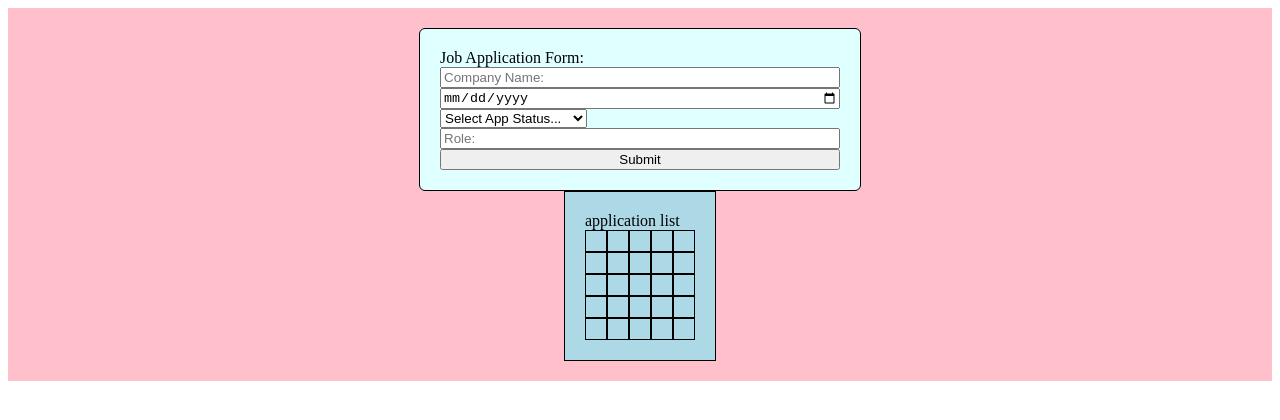
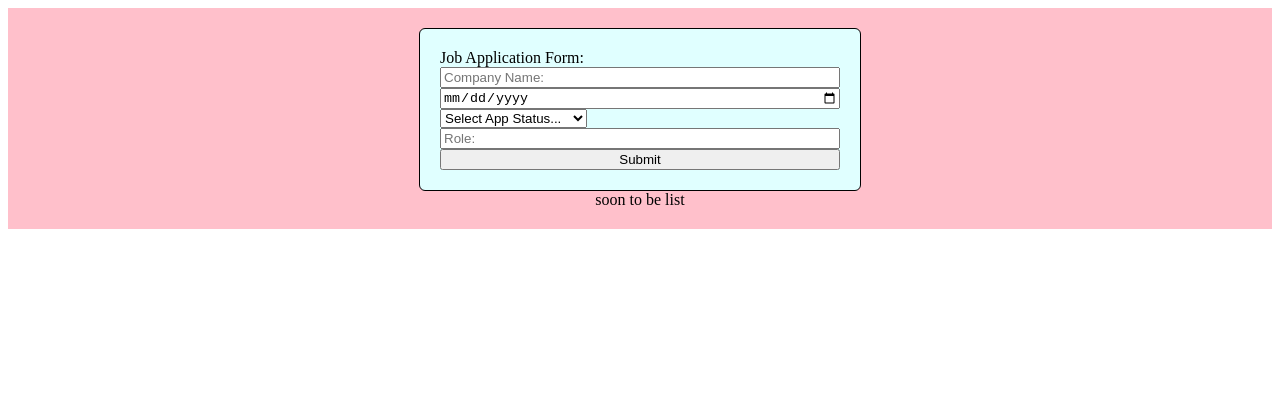
Before and after one commit to Saagmehta97/job-app-tracker, a React app in the folder client/: page /users/dashboard in a window 1280 px wide. Shown: the top 420 px of the page. Built offline with nearby package versions, Linux system fonts and the light colour scheme.

Commit message:
Create application-list and application-card components and start redux store

```diff
--- /dev/null
+++ b/client/src/components/application-list-component/application-list.jsx
@@ -0,0 +1,9 @@
+import React from "react";
+
+export default function ApplicationList() {
+    return (
+        <div>
+            soon to be list
+        </div>
+    )
+}
--- a/client/src/components/dashboard.jsx
+++ b/client/src/components/dashboard.jsx
@@ -1,5 +1,6 @@
 import React from 'react';
 import { useState } from 'react';
+import ApplicationList from './application-list-component/application-list.jsx'
 
 const dashboard = () => {
   const [dateApplied, setDateApplied] = useState('');
@@ -54,44 +55,7 @@ const dashboard = () => {
             </button>
           </form>
         </div>
-        <div className='app_list'>
-          application list
-          <div class='row'>
-            <div class='cell'></div>
-            <div class='cell'></div>
-            <div class='cell'></div>
-            <div class='cell'></div>
-            <div class='cell'></div>
-          </div>
-          <div class='row'>
-            <div class='cell'></div>
-            <div class='cell'></div>
-            <div class='cell'></div>
-            <div class='cell'></div>
-            <div class='cell'></div>
-          </div>
-          <div class='row'>
-            <div class='cell'></div>
-            <div class='cell'></div>
-            <div class='cell'></div>
-            <div class='cell'></div>
-            <div class='cell'></div>
-          </div>
-          <div class='row'>
-            <div class='cell'></div>
-            <div class='cell'></div>
-            <div class='cell'></div>
-            <div class='cell'></div>
-            <div class='cell'></div>
-          </div>
-          <div class='row'>
-            <div class='cell'></div>
-            <div class='cell'></div>
-            <div class='cell'></div>
-            <div class='cell'></div>
-            <div class='cell'></div>
-          </div>
-        </div>
+      <ApplicationList />
       </div>
     </div>
   );
--- a/client/src/redux/store.jsx
+++ b/client/src/redux/store.jsx
@@ -1,5 +1,8 @@
 import { configureStore } from '@reduxjs/toolkit';
+import applicationsReducer from './reducers/applicationsReducer';
 
 export const store = configureStore({
-  reducer: {},
+  reducer: {
+    applications : applicationsReducer,
+  },
 });
```
Also changed, not shown: client/src/components/application-card-component/application-card.jsx (added, +15 -0 lines), client/src/redux/actions/actions.js (added), client/src/redux/reducers/applicationsReducer.js (added), 1 other file (tests, documents, lock files or other folders).
